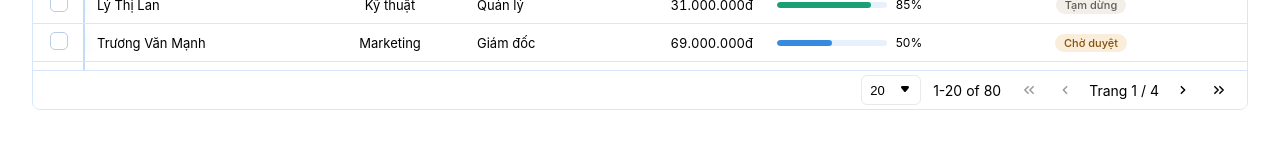
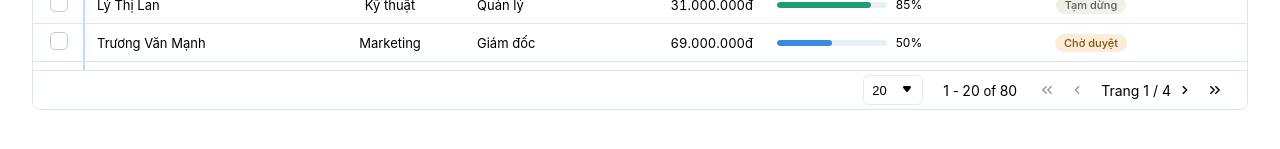
Before and after one commit to Fenell/data-grid-react, a React (Vite) app: page / in a window 1280 px wide. Shown: the part 585-734 px from the top of the page. Built offline with nearby package versions, Linux system fonts and the light colour scheme; a web font is replaced by a local one.

Commit message:
sửa lại css phân trang

```diff
--- a/src/components/DataGrid.module.css
+++ b/src/components/DataGrid.module.css
@@ -56,16 +56,17 @@
   font-size: var(--grid-font-size);
 }
 
-.pageInfo,
+.pagingNumber,
 .pageIndicator,
 .sortIcon {
   font-size: var(--grid-font-size-sm);
-  color: var(--grid-text-secondary);
+  /* color: #636363; */
 }
 
-.pageInfo {
-  /* margin-left: auto; */
-}
+/* .pagingNumber {
+  font-size: var(--grid-font-size-sm);
+  color: var(--grid-text-secondary);
+} */
 
 .pageIndicator {
   padding: 0 4px;
@@ -380,7 +381,7 @@ tbody tr:hover .td.pinnedRight {
   gap: 8px;
 }
 
-.avatar {
+/* .avatar {
   display: inline-flex;
   width: 28px;
   height: 28px;
@@ -392,9 +393,9 @@ tbody tr:hover .td.pinnedRight {
   color: var(--avatar-fg);
   font-size: 11px;
   font-weight: 500;
-}
+} */
 
-.vipBadge {
+/* .vipBadge {
   padding: 1px 6px;
   border-radius: 10px;
   background: var(--grid-vip-bg);
@@ -402,9 +403,9 @@ tbody tr:hover .td.pinnedRight {
   font-size: 10px;
   font-weight: 500;
   line-height: 1.6;
-}
+} */
 
-.numericCell {
+/* .numericCell {
   font-variant-numeric: tabular-nums;
 }
 
@@ -445,13 +446,13 @@ tbody tr:hover .td.pinnedRight {
   color: var(--status-color);
   font-size: 11px;
   font-weight: 500;
-}
+} */
 
 .pagination {
   display: flex;
   align-items: center;
   justify-content: flex-end;
-  gap: 12px;
+  gap: 20px;
   flex-wrap: wrap;
   padding: 4px 12px;
   border-top: var(--grid-border-row);
@@ -468,7 +469,7 @@ tbody tr:hover .td.pinnedRight {
 .pageButtonGroup {
   display: flex;
   align-items: center;
-  gap: 4px;
+  /* gap: 4px; */
 }
 
 .pageButton {
@@ -476,7 +477,7 @@ tbody tr:hover .td.pinnedRight {
   align-items: center;
   min-width: 30px;
   height: 30px;
-  /* padding: 0 8px; */
+  padding: 0;
   cursor: pointer;
 }
 
--- a/src/components/DataGrid.tsx
+++ b/src/components/DataGrid.tsx
@@ -715,13 +715,34 @@ const DataGridInner = <T extends GridRow>(
               </button>
             </div>
 
-            <span className={styles.pageInfo}>
-              {resolvedRowCount === 0
-                ? "0-0 of 0"
-                : `${paginationModel.pageIndex * paginationModel.pageSize + 1}-${Math.min(
-                    (paginationModel.pageIndex + 1) * paginationModel.pageSize,
-                    resolvedRowCount,
-                  )} of ${resolvedRowCount}`}
+            <span>
+              {
+                resolvedRowCount === 0 ? (
+                  "0-0 of 0"
+                ) : (
+                  <>
+                    <span className={styles.pagingNumber}>
+                      {paginationModel.pageIndex * paginationModel.pageSize + 1}
+                    </span>
+                    &nbsp;-&nbsp;
+                    <span className={styles.pagingNumber}>
+                      {Math.min(
+                        (paginationModel.pageIndex + 1) *
+                          paginationModel.pageSize,
+                        resolvedRowCount,
+                      )}
+                    </span>
+                    &nbsp;of&nbsp;
+                    <span className={styles.pagingNumber}>
+                      {resolvedRowCount}
+                    </span>
+                  </>
+                )
+                // `${paginationModel.pageIndex * paginationModel.pageSize + 1}-${Math.min(
+                //     (paginationModel.pageIndex + 1) * paginationModel.pageSize,
+                //     resolvedRowCount,
+                //   )} of ${resolvedRowCount}`}
+              }
             </span>
 
             <div className={styles.paginationControls}>
```
